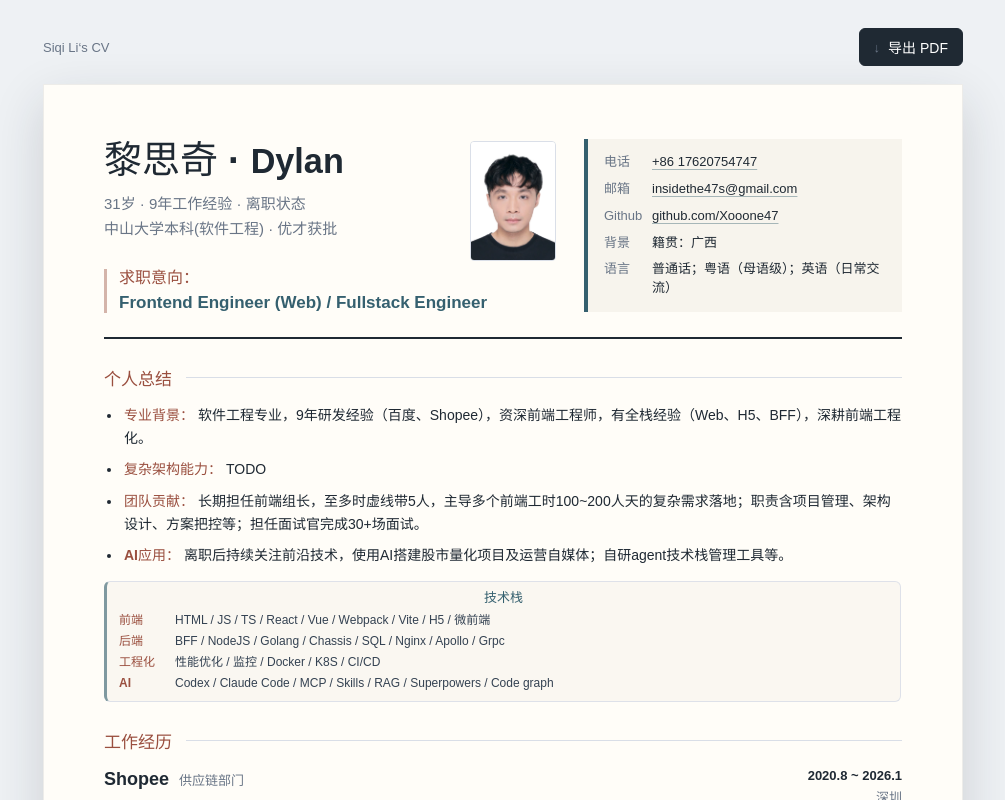
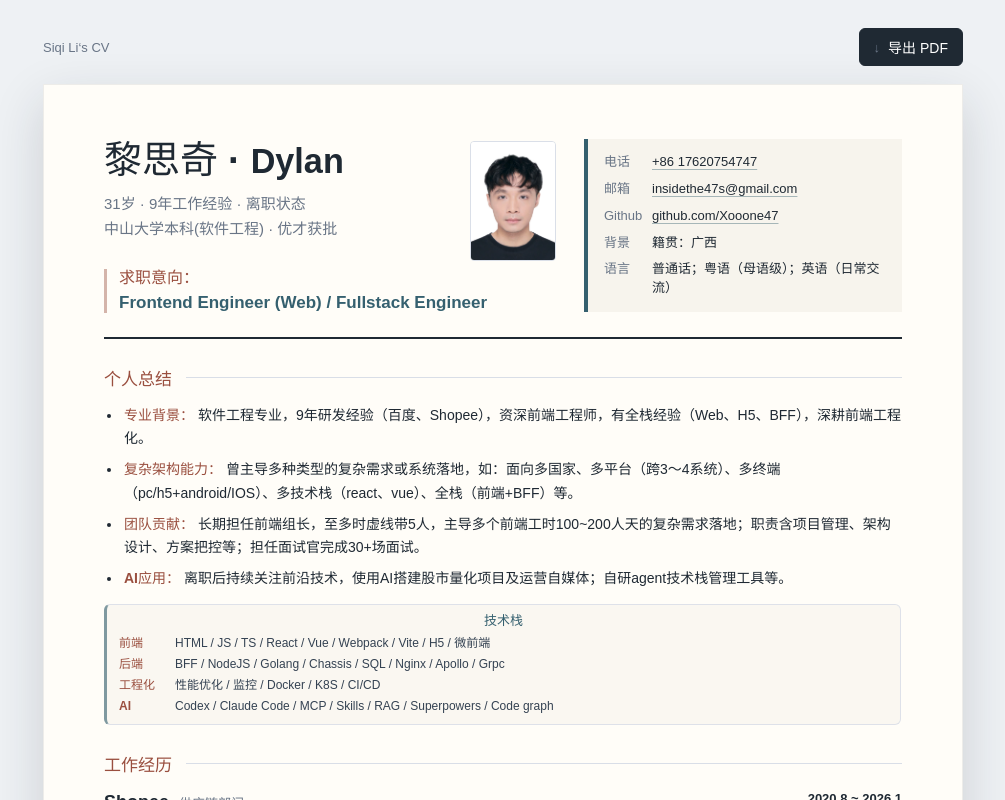
Before and after one commit to Xooone47/dylan-cv, a React (Vite) app: page / in a window 1280 px wide. Shown: the top 800 px of the page, without its empty margins (137-1142 px from the left). Built offline with nearby package versions, Linux system fonts and the light colour scheme.

Commit message:
Update CV architecture summary

```diff
--- a/src/resumeData.ts
+++ b/src/resumeData.ts
@@ -94,7 +94,7 @@ export const resume: ResumeData = {
     },
     {
       title: '复杂架构能力',
-      text: 'TODO',
+      text: '曾主导多种类型的复杂需求或系统落地，如：面向多国家、多平台（跨3～4系统）、多终端（pc/h5+android/IOS）、多技术栈（react、vue）、全栈（前端+BFF）等。',
     },
     {
       title: '团队贡献',
```
Also changed, not shown: 1 other file (tests, documents, lock files or other folders).
